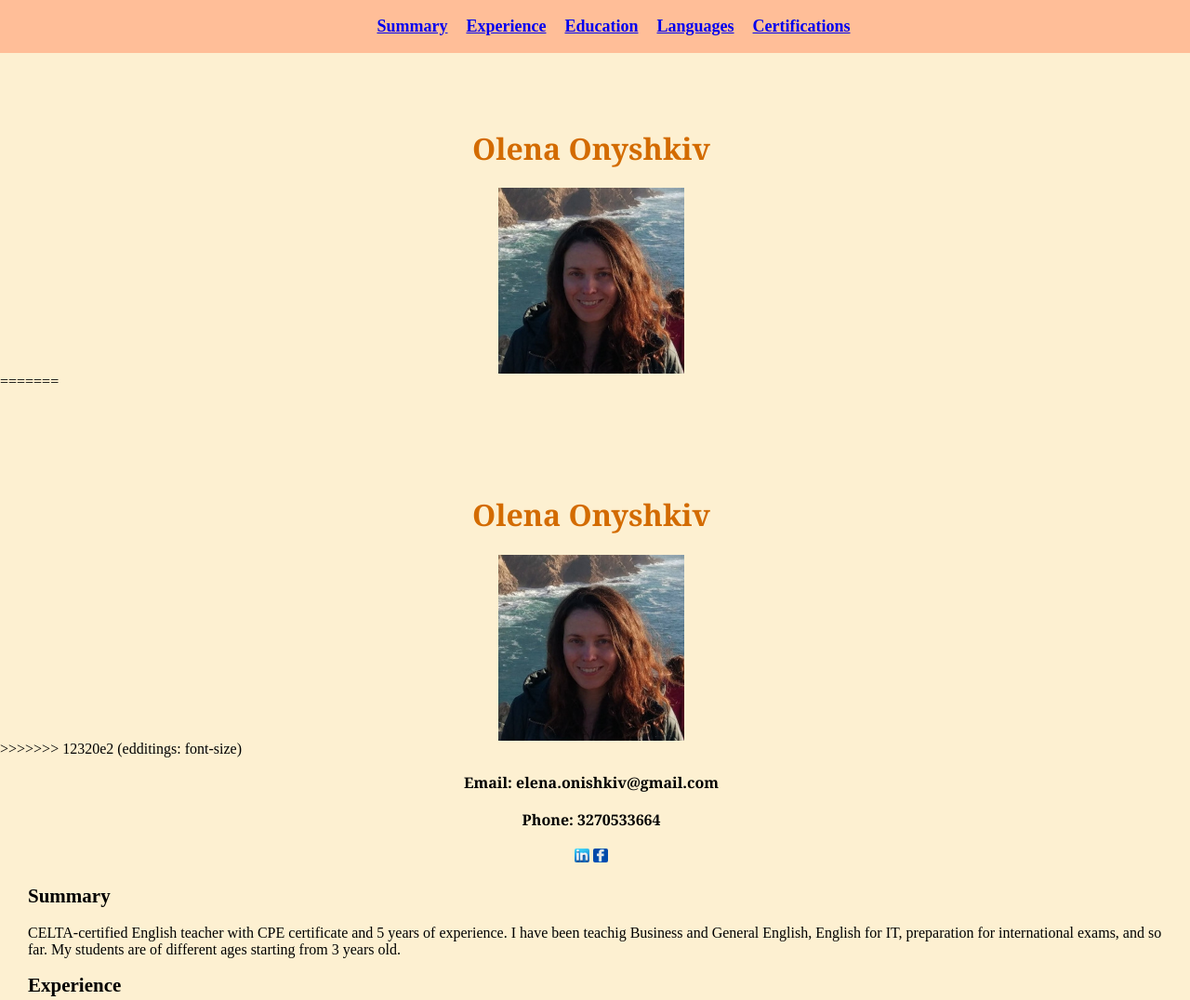
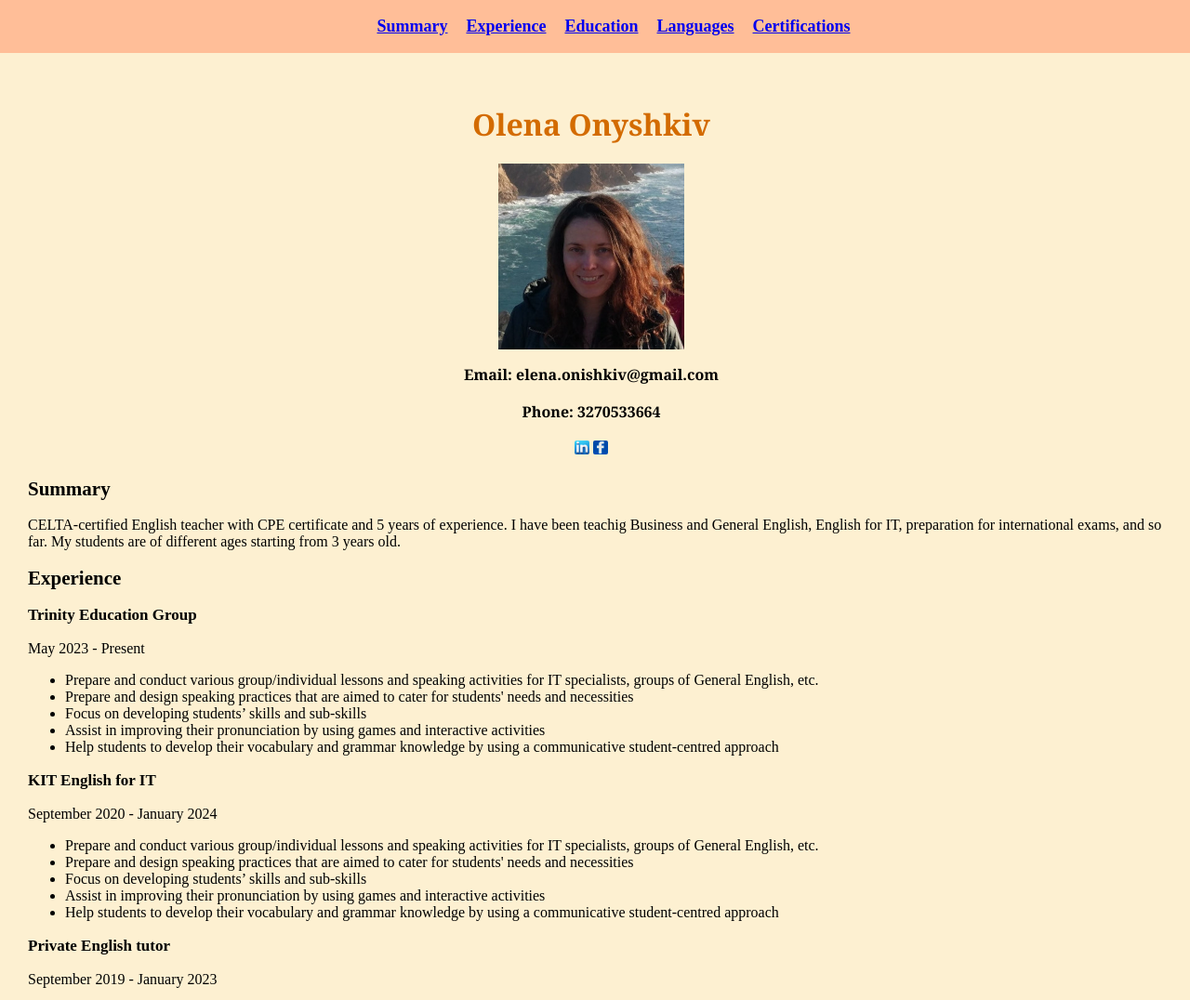
Before and after one commit to OlenaKin/My-CV, a plain HTML site: page index.html in a window 1280 px wide. Shown: the top 1076 px of the page at 93% size. Drawn offline with Linux system fonts and the light colour scheme.

Commit message:
add the last version with html edditings

```diff
--- a/index.html
+++ b/index.html
@@ -10,7 +10,6 @@
 
 
    <body>
-<<<<<<< HEAD
     <header>
         <h1>Olena Onyshkiv</h1>
         <img src="Images/29935134.jpg" alt="CV picture" class="profilepicture"/>
@@ -28,21 +27,6 @@
         </ul>
     </nav>
 
-=======
-    <h1>Olena Onyshkiv</h1>
-        <header>
-         <img src="Images/29935134.jpg" alt="CV picture" class="profilepicture"/>
-            <nav>
-                <ul>
-                    <li><a href="#summary">Summary</a></li>
-                    <li><a href="#experience">Experience</a></li>
-                    <li><a href="#education">Education</a></li>
-                    <li><a href="#languages">Languages</a></li>
-                    <li><a href="#certifications">Certifications</a></li>
-                </ul>
-            </nav>
-        </header>
->>>>>>> 12320e2 (edditings: font-size)
 
 
 
```
